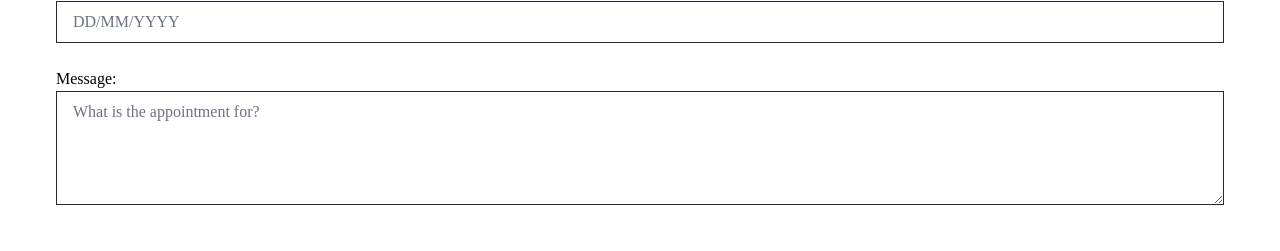
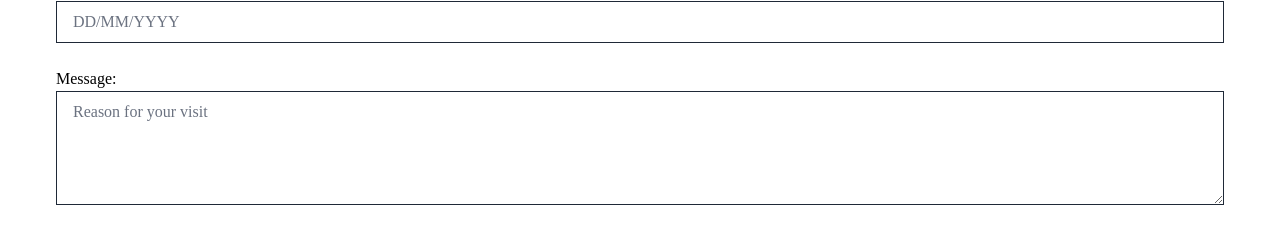
Before and after one commit to DanielGao04/orchard-family-dentistry-website, a React (Create React App) app: page /appointment in a window 1280 px wide. Shown: the part 549-800 px from the top of the page. Built offline with nearby package versions, Linux system fonts and the light colour scheme; a web font is replaced by a local one.

Commit message:
tweaked appointment page

```diff
--- a/src/components/Appointment/Appointment.jsx
+++ b/src/components/Appointment/Appointment.jsx
@@ -63,7 +63,7 @@ const Appointment = () => {
           className="border-opacity-100 w-full border px-4 border-gray-800 py-2"
           rows="4"
           cols="50"
-          placeholder="What is the appointment for?"
+          placeholder="Reason for your visit"
           required
         />
         <br />
```
